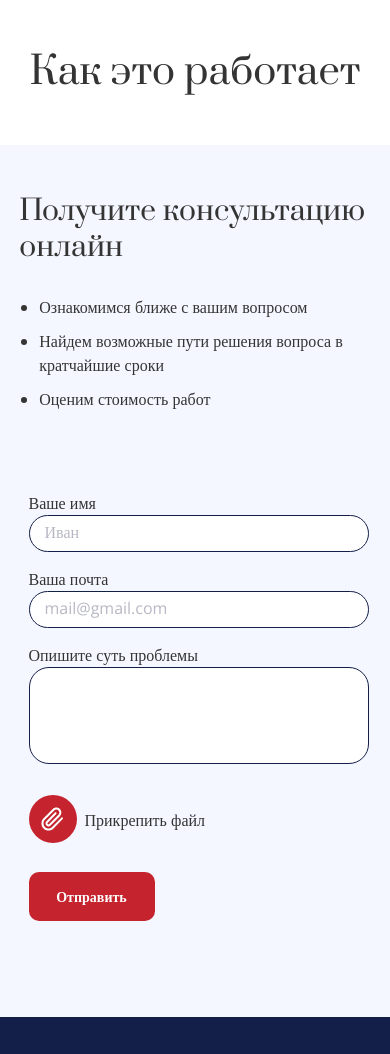
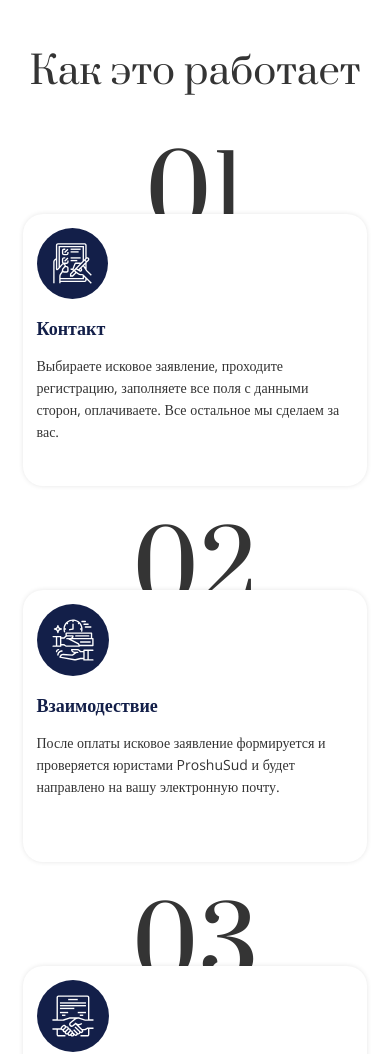
Before and after one commit to alfaodine/proshu_sud, a plain HTML site: page how-to.html in a window 390 px wide. Shown: the part 66-1120 px from the top of the page. Drawn offline with nearby package versions, Linux system fonts and the light colour scheme.

Commit message:
how-to-page mobile

```diff
--- a/how-to.html
+++ b/how-to.html
@@ -63,7 +63,46 @@
 
         <section class="how-it-works">
             <h1 class="how-it-works__title">Как это работает</h1>
+            <div class="how-it-works__instruction">
 
+                <div class="how-it-works__block">
+                    <div class="block__title">
+                        01
+                    </div>
+                    <div class="block__info" id="num01">
+                        <img src="./img/how-it-works/01.svg" alt="icon">
+                        <p>Контакт</p>
+                        <p>Выбираете исковое заявление, проходите регистрацию, заполняете все поля с данными сторон, оплачиваете. Все остальное мы сделаем за вас.
+                        </p>
+                    </div>
+                </div>
+
+                <div class="how-it-works__block">
+                    <div class="block__title">
+                        02
+                    </div>
+                    <div class="block__info" id="num02">
+                       <img src="./img/how-it-works/02.svg" alt="icon">
+                       <p>Взаимодествие</p>
+                       <p>После оплаты исковое заявление формируется и проверяется юристами ProshuSud и будет направлено на вашу электронную почту.</p>
+
+
+                    </div>
+                </div>
+
+                <div class="how-it-works__block">
+                    <div class="block__title">
+                        03
+                    </div>
+                    <div class="block__info" id="num03">
+                        <img src="./img/how-it-works/03.svg" alt="icon">
+                        <p>Результат</p>
+                        <p>Вы получаете корректное исковое заявления, которое 100% будет принято судом к рассмотрению</p>
+
+                    </div>
+                </div>
+
+            </div>
 
         </section>
 
--- a/scss/_media-quer.scss
+++ b/scss/_media-quer.scss
@@ -337,6 +337,28 @@
             margin-top: 30px;
         }
     }
+    // -------------how-it-works page
+    .how-it-works{
+        &__instruction{
+            flex-direction: column;
+            align-items: center;
+        }
+        &__block{
+            width: 65%;
+        }
+        #num01{
+            position: relative;
+            top: -35px;
+        }
+        #num02{
+            position: relative;
+            top: -35px;
+        }
+        #num03{
+            position: relative;
+            top: -35px;
+        }
+    }
 }
 @media (max-width: 576px){
 
@@ -357,4 +379,10 @@
             width: 100%;
         }
     }
+       // -------------how-it-works page
+       .how-it-works{
+        &__block{
+            width: 95%;
+        }
+    }
 }
--- a/scss/style.scss
+++ b/scss/style.scss
@@ -801,5 +801,52 @@ body{
         text-align: center;
         margin: 50px 0;
     }
+    &__instruction{
+        display: flex;
+        justify-content: space-between;
+        margin-bottom: 7em;
+    }
+    &__block{
+        width: 33%;
+        position: relative;
+        z-index: -1;
+    }
+    .block{
+        &__title{
+            text-align: center;
+            @include font_style (Prata, 96px, 400, 104px);
+            position: relative;
+        }
+        &__info{
+            background: #FFFFFF;
+            box-shadow: 0px 0px 5px rgba(0, 0, 0, 0.1);
+            border-radius: 20px;
+            width: 93%;
+            height: 17em;
+            margin: 0 auto;
+            & img{
+                width: 4.5em;
+                height: auto;
+                margin: 4% 4% 3%;
+            }
+            & p:first-of-type{
+                margin: 0 4%;
+                @include font_style (Open Sans, 18px, 700, 26px);
+                color: rgb(19, 31, 73);
+            }
+            & p:last-of-type{
+                margin: 4%;
+                @include font_style (Open Sans, 14px, 400, 22px);
+            }
+        }
+    }
+    #num01{
+        position: relative;
+        top: -30px;
+    }
+    #num03{
+        position: relative;
+        top: 30px;
+    }
 }
 @import "media-quer";
```
Also changed, not shown: css/style.css, img/how-it-works/01.svg (added), img/how-it-works/02.svg (added), img/how-it-works/03.svg (added), 1 other file.
